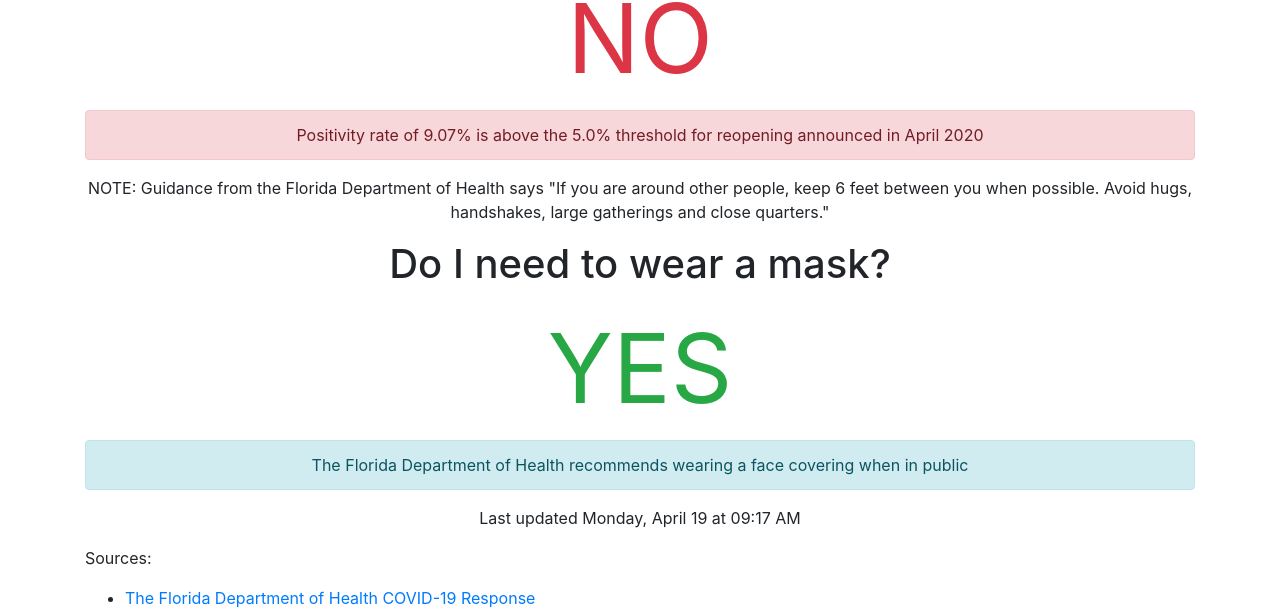
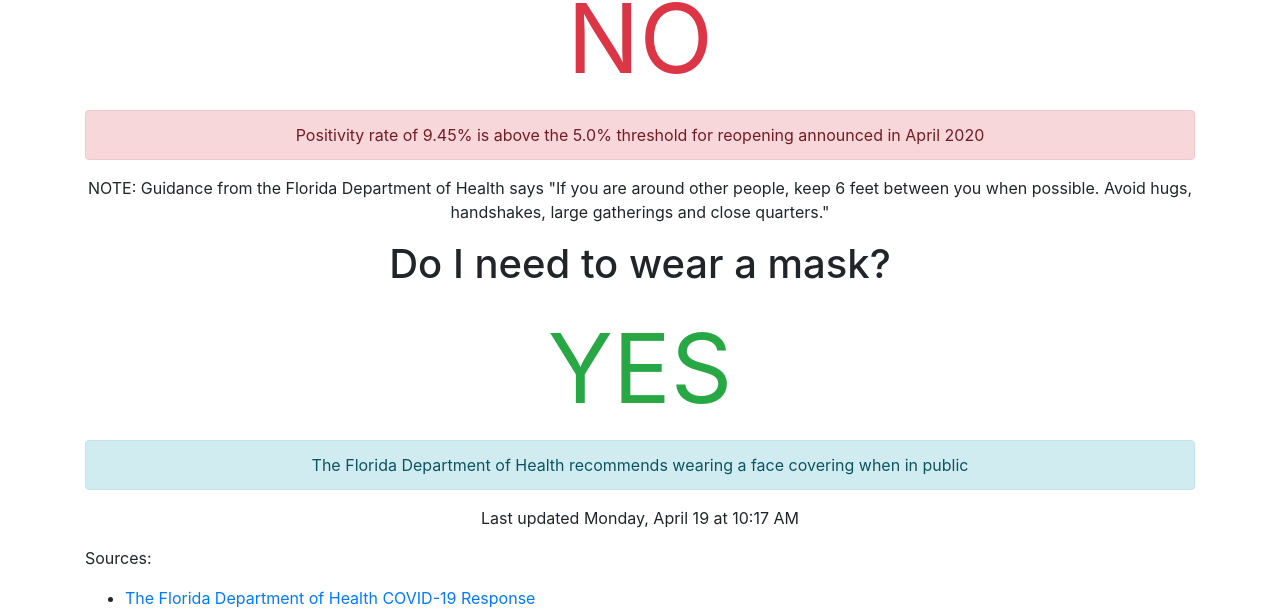
Before and after one commit to thinkjson/timeforchurch, a Jekyll site: the page built from index.md, in a window 1280 px wide. Shown: the part 138-751 px from the top of the page. Built offline with Jekyll 4.4.1, drawn with Linux system fonts in a browser that asks for light colours; our own code applies the rules of GitHub Pages for plain Markdown files.

Commit message:
Updating data

```diff
--- a/_includes/data.html
+++ b/_includes/data.html
@@ -1,7 +1,7 @@
 
     <h1>Is it safe to return to church?</h1>
     <div class="outcome text-danger">NO</div>
-    <div class="alert alert-danger" role="alert">Positivity rate of 9.07% is above the 5.0% threshold for reopening announced in April 2020</div>
+    <div class="alert alert-danger" role="alert">Positivity rate of 9.45% is above the 5.0% threshold for reopening announced in April 2020</div>
 
 
     <p>NOTE: Guidance from the Florida Department of Health says "If you are around other people, keep 6 feet between you when possible. Avoid hugs, handshakes, large gatherings and close quarters."</p>
@@ -10,4 +10,4 @@
     <div class="outcome text-success">YES</div>
     <div class="alert alert-info" role="alert">The Florida Department of Health recommends wearing a face covering when in public</div>
 
-    <p>Last updated Monday, April 19 at 09:17 AM</p>
+    <p>Last updated Monday, April 19 at 10:17 AM</p>
```
